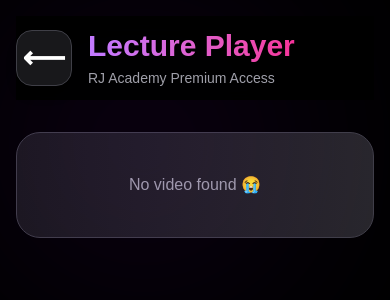
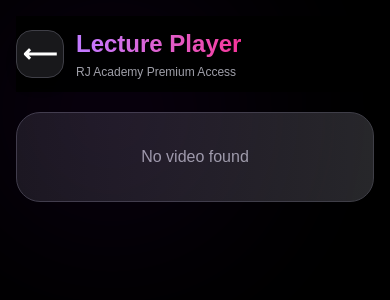
Before and after one commit to RajendraJakhar/rj-academy, a Next.js app: page /player in a window 390 px wide. Shown: the top 300 px of the page. Built offline with nearby package versions, Linux system fonts and the light colour scheme.

Commit message:
Fixed lecture player mobile UI

```diff
--- a/src/app/admin/users/page.tsx
+++ b/src/app/admin/users/page.tsx
@@ -119,7 +119,7 @@ export default function UsersPage() {
 
         {users.length === 0 ? (
           <div className="bg-zinc-900 border border-zinc-800 p-6 rounded-3xl text-center text-zinc-400">
-            No users found 😭
+            No users found
           </div>
         ) : (
           users.map((user) => (
--- a/src/app/chapters/page.tsx
+++ b/src/app/chapters/page.tsx
@@ -75,7 +75,7 @@ function ChaptersContent() {
          {chapters.length === 0 ? (
 
             <div className="bg-zinc-900 border border-zinc-800 rounded-3xl p-6 text-center text-zinc-400">
-              No Chapters Found 😭
+              No Chapters Found
             </div>
 
           ) : (
--- a/src/app/lectures/page.tsx
+++ b/src/app/lectures/page.tsx
@@ -72,7 +72,7 @@ function LecturesContent() {
 
         {lectures.length === 0 ? (
           <div className="bg-zinc-900 border border-zinc-800 rounded-3xl p-6 text-center text-zinc-400">
-            No Lectures Found 😭
+            No Lectures Found
           </div>
         ) : (
           lectures.map((item) => (
@@ -120,7 +120,10 @@ function LecturesContent() {
                 <div className="mt-4 grid grid-cols-2 gap-3">
 
                   <Link
-                    href={`/player?video=${encodeURIComponent(item.video_url)}`}
+                     href={`/player?video=${encodeURIComponent(
+                      item.video_url.replace("/view?usp=drive_link", "/preview")
+                     )}`}
+
                   >
                     <button className="w-full bg-purple-600 hover:bg-purple-700 transition-all p-3 rounded-2xl font-bold text-sm shadow-lg">
                       ▶ Watch
--- a/src/app/player/page.tsx
+++ b/src/app/player/page.tsx
@@ -10,30 +10,30 @@ function PlayerContent() {
   const videoUrl = searchParams.get("video")
 
   return (
-    <main className="min-h-screen bg-black text-white p-4 relative overflow-hidden w-full">
+    <main className="min-h-screen bg-black text-white p-4 max-w-md mx-auto relative overflow-hidden overflow-x-hidden w-screen">
 
       {/* Background Glow */}
-      <div className="absolute top-0 left-0 w-72 h-72 bg-purple-600 blur-[120px] opacity-10 rounded-full"></div>
-      <div className="absolute bottom-0 right-0 w-72 h-72 bg-pink-600 blur-[120px] opacity-10 rounded-full"></div>
+      <div className="absolute top-0 left-0 w-56 h-56 bg-purple-600 blur-[100px] opacity-10 rounded-full"></div>
+      <div className="absolute bottom-0 right-0 w-56 h-56 bg-pink-600 blur-[100px] opacity-10 rounded-full"></div>
 
       {/* Premium Header */}
-      <div className="relative flex items-center gap-4 mb-8 sticky top-0 bg-black/90 backdrop-blur-md py-3 z-50">
+      <div className="relative flex items-center gap-3 mb-5 sticky top-0 bg-black/90 backdrop-blur-md py-3 z-50">
 
         {/* Back Button */}
         <button
           onClick={() => router.back()}
-          className="w-14 h-14 flex items-center justify-center bg-zinc-900 border border-zinc-700 rounded-2xl text-3xl font-extrabold shadow-lg hover:border-purple-500 transition-all"
+          className="w-12 h-12 flex items-center justify-center bg-zinc-900 border border-zinc-700 rounded-2xl text-2xl font-extrabold shadow-lg"
         >
           ⟵
         </button>
 
         {/* Title */}
         <div>
-          <h1 className="text-3xl font-bold bg-gradient-to-r from-purple-400 to-pink-500 bg-clip-text text-transparent">
+          <h1 className="text-2xl font-bold bg-gradient-to-r from-purple-400 to-pink-500 bg-clip-text text-transparent">
             Lecture Player
           </h1>
 
-          <p className="text-zinc-400 text-sm mt-1">
+          <p className="text-zinc-400 text-xs mt-1">
             RJ Academy Premium Access
           </p>
         </div>
@@ -41,18 +41,18 @@ function PlayerContent() {
       </div>
 
       {/* Premium Video Player */}
-      <div className="bg-gradient-to-r from-zinc-900 to-zinc-800 rounded-3xl overflow-hidden border border-zinc-700 shadow-2xl">
+      <div className="w-full bg-gradient-to-r from-zinc-900 to-zinc-800 rounded-3xl overflow-hidden border border-zinc-700 shadow-2xl">
 
         {videoUrl ? (
           <iframe
             src={decodeURIComponent(videoUrl)}
-            className="w-full aspect-video border-0"
+            className="w-full h-[500px] border-0"
             allow="autoplay; fullscreen"
             allowFullScreen
           />
         ) : (
-          <div className="p-10 text-center text-zinc-400">
-            No video found 😭
+          <div className="p-8 text-center text-zinc-400">
+            No video found
           </div>
         )}
 
@@ -67,7 +67,7 @@ export default function PlayerPage() {
     <Suspense
       fallback={
         <div className="min-h-screen bg-black text-white flex items-center justify-center">
-          <div className="animate-spin w-12 h-12 border-4 border-purple-500 border-t-transparent rounded-full"></div>
+          <div className="animate-spin w-10 h-10 border-4 border-purple-500 border-t-transparent rounded-full"></div>
         </div>
       }
     >
--- a/src/app/subjects/page.tsx
+++ b/src/app/subjects/page.tsx
@@ -102,7 +102,7 @@ function SubjectsContent() {
           ) : subjects.length === 0 ? (
 
             <div className="bg-zinc-900 border border-zinc-800 rounded-3xl p-6 text-center text-zinc-400">
-              No Subjects Found 😭
+              No Subjects Found
             </div>
 
           ) : (
```
